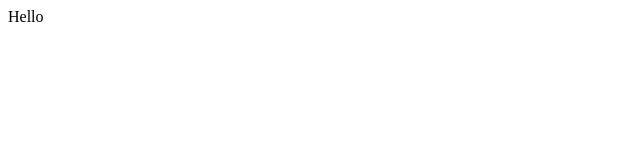
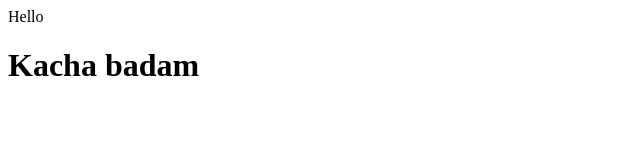
Before and after one commit to YashChandrawat/localrepo, a plain HTML site: page index.html in a window 1280 px wide. Shown: the whole page, without its empty margins (0-640 px from the left). Drawn offline with Linux system fonts and the light colour scheme.

Commit message:
Html updated

```diff
--- a/index.html
+++ b/index.html
@@ -1 +1,2 @@
 <p>Hello</p>
+<h1>Kacha badam</h1>
```
